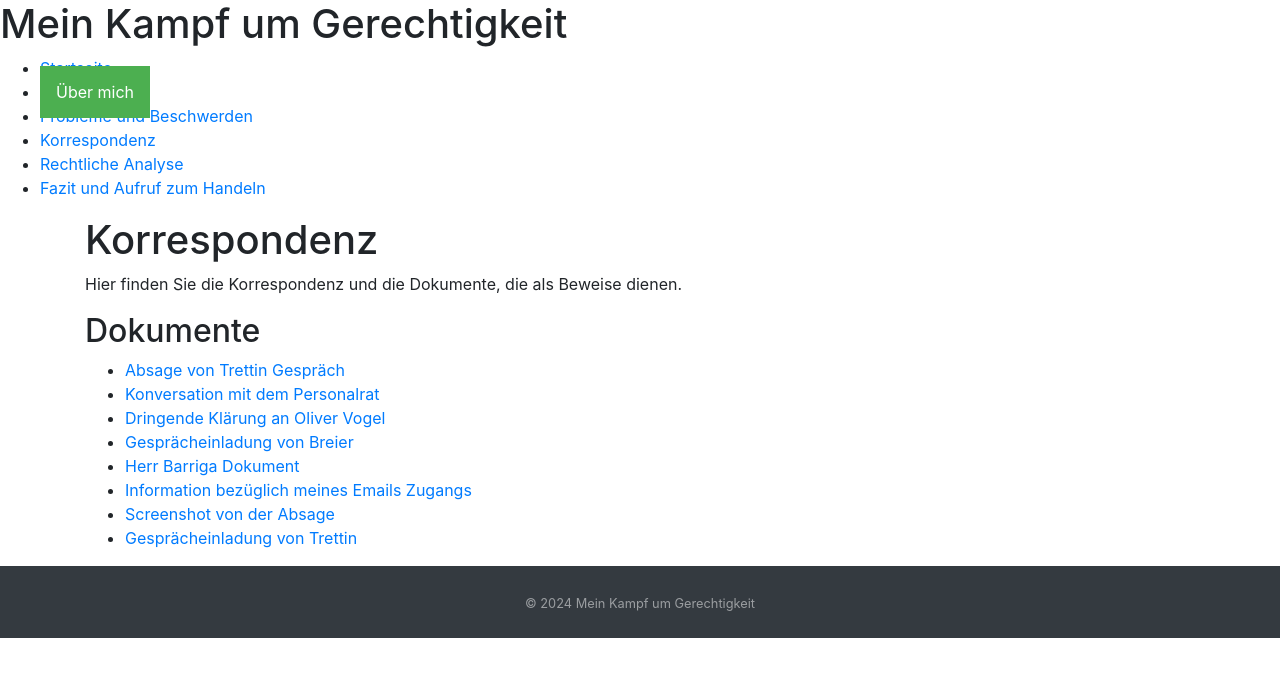
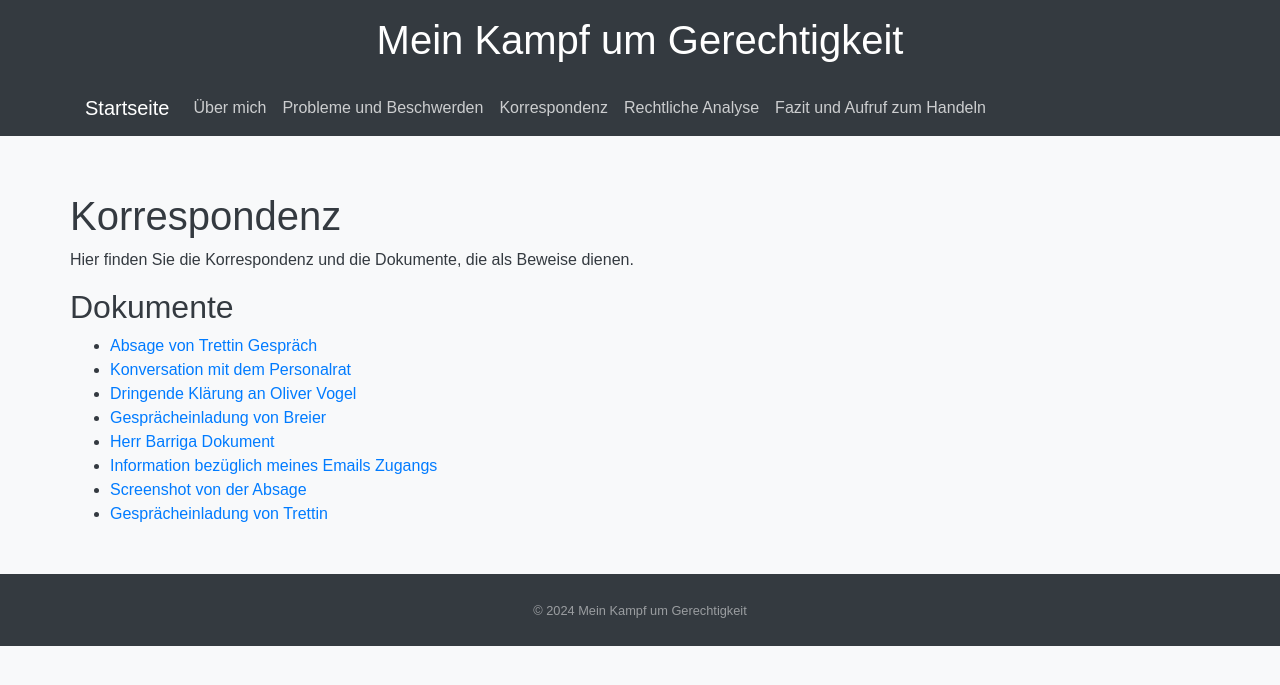
Before and after one commit to fibarquez/mein-kampf-um-gerechtigkeit, a Jekyll site: the page built from korrespondenz.md, in a window 1280 px wide. Shown: the top 685 px of the page. Built offline with Jekyll 4.4.1, drawn with Linux system fonts in a browser that asks for light colours.

Commit message:
Añadir interactividad con JavaScript, mejorar diseño y mostrar PDF

```diff
--- a/_config.yml
+++ b/_config.yml
@@ -1,10 +1,5 @@
 title: Mein Kampf um Gerechtigkeit
-description: Ein Blog über meine Erfahrungen mit Diskriminierung und Missmanagement bei der ILB.
-baseurl: ""
-url: "https://fibarquez.github.io/mein-kampf-um-gerechtigkeit"
-theme: minima
-
-markdown: kramdown
-kramdown:
-  input: GFM
-  hard_wrap: false
+email: fernando.barriga@proton.me
+description: "Meine Erfahrungen mit Diskriminierung und Missmanagement bei der ILB"
+baseurl: "" # Indica que el sitio está en la raíz de tu dominio
+url: "https://fibarquez.github.io" # La URL de tu GitHub Pages
--- a/_layouts/default.html
+++ b/_layouts/default.html
@@ -8,26 +8,37 @@
     <link rel="stylesheet" href="{{ '/assets/css/styles.css' | relative_url }}">
 </head>
 <body>
-    <header>
+    <header class="bg-dark text-white text-center py-3">
         <h1>{{ site.title }}</h1>
     </header>
-    <nav>
-        <ul>
-            <li><a href="{{ '/' | relative_url }}">Startseite</a></li>
-            <li class="dropdown">
-                <a href="#" class="dropbtn">Über mich</a>
-                <div class="dropdown-content">
-                    <a href="{{ '/about/' | relative_url }}">Profil</a>
-                    <a href="{{ '/contact/' | relative_url }}">Kontakt</a>
-                </div>
-            </li>
-            <li><a href="{{ '/probleme/' | relative_url }}">Probleme und Beschwerden</a></li>
-            <li><a href="{{ '/korrespondenz/' | relative_url }}">Korrespondenz</a></li>
-            <li><a href="{{ '/analyse/' | relative_url }}">Rechtliche Analyse</a></li>
-            <li><a href="{{ '/aufruf/' | relative_url }}">Fazit und Aufruf zum Handeln</a></li>
-        </ul>
+    <nav class="navbar navbar-expand-lg navbar-dark bg-dark">
+        <div class="container">
+            <a class="navbar-brand" href="{{ '/' | relative_url }}">Startseite</a>
+            <button class="navbar-toggler" type="button" data-toggle="collapse" data-target="#navbarNav" aria-controls="navbarNav" aria-expanded="false" aria-label="Toggle navigation">
+                <span class="navbar-toggler-icon"></span>
+            </button>
+            <div class="collapse navbar-collapse" id="navbarNav">
+                <ul class="navbar-nav">
+                    <li class="nav-item">
+                        <a class="nav-link" href="{{ '/about/' | relative_url }}">Über mich</a>
+                    </li>
+                    <li class="nav-item">
+                        <a class="nav-link" href="{{ '/probleme/' | relative_url }}">Probleme und Beschwerden</a>
+                    </li>
+                    <li class="nav-item">
+                        <a class="nav-link" href="{{ '/korrespondenz/' | relative_url }}">Korrespondenz</a>
+                    </li>
+                    <li class="nav-item">
+                        <a class="nav-link" href="{{ '/analyse/' | relative_url }}">Rechtliche Analyse</a>
+                    </li>
+                    <li class="nav-item">
+                        <a class="nav-link" href="{{ '/aufruf/' | relative_url }}">Fazit und Aufruf zum Handeln</a>
+                    </li>
+                </ul>
+            </div>
+        </div>
     </nav>
-    <main class="container content">
+    <main class="container content mt-4">
         {{ content }}
     </main>
     <footer class="py-4 bg-dark text-white-50">
--- a/assets/css/styles.css
+++ b/assets/css/styles.css
@@ -1,40 +1,37 @@
-/* Dropdown Button */
-.dropbtn {
-    background-color: #4CAF50;
-    color: white;
-    padding: 16px;
-    font-size: 16px;
-    border: none;
-    cursor: pointer;
+body {
+    font-family: Arial, sans-serif;
+    background-color: #f8f9fa;
+    color: #343a40;
 }
 
-/* Dropdown Content (Hidden by Default) */
-.dropdown-content {
-    display: none;
-    position: absolute;
-    background-color: #f9f9f9;
-    min-width: 160px;
-    box-shadow: 0px 8px 16px 0px rgba(0,0,0,0.2);
-    z-index: 1;
+header h1 {
+    margin: 0;
+    font-size: 2.5rem;
 }
 
-/* Links inside the dropdown */
-.dropdown-content a {
-    color: black;
-    padding: 12px 16px;
-    text-decoration: none;
-    display: block;
+.navbar-dark .navbar-nav .nav-link {
+    color: rgba(255, 255, 255, 0.75);
 }
 
-/* Change color of dropdown links on hover */
-.dropdown-content a:hover {background-color: #f1f1f1}
-
-/* Show the dropdown menu on hover */
-.dropdown:hover .dropdown-content {
-    display: block;
+.navbar-dark .navbar-nav .nav-link:hover {
+    color: rgba(255, 255, 255, 1);
 }
 
-/* Change the background color of the dropdown button when the dropdown content is shown */
-.dropdown:hover .dropbtn {
-    background-color: #3e8e41;
+.container.content {
+    padding: 2rem 0;
 }
+
+.post {
+    margin-bottom: 2rem;
+    transition: transform 0.3s ease;
+}
+
+.post:hover {
+    transform: scale(1.02);
+}
+
+footer {
+    background-color: #343a40;
+    color: #ffffff;
+    padding: 1rem 0;
+}
```
Also changed, not shown: config.yml (deleted, +0 -10 lines).
